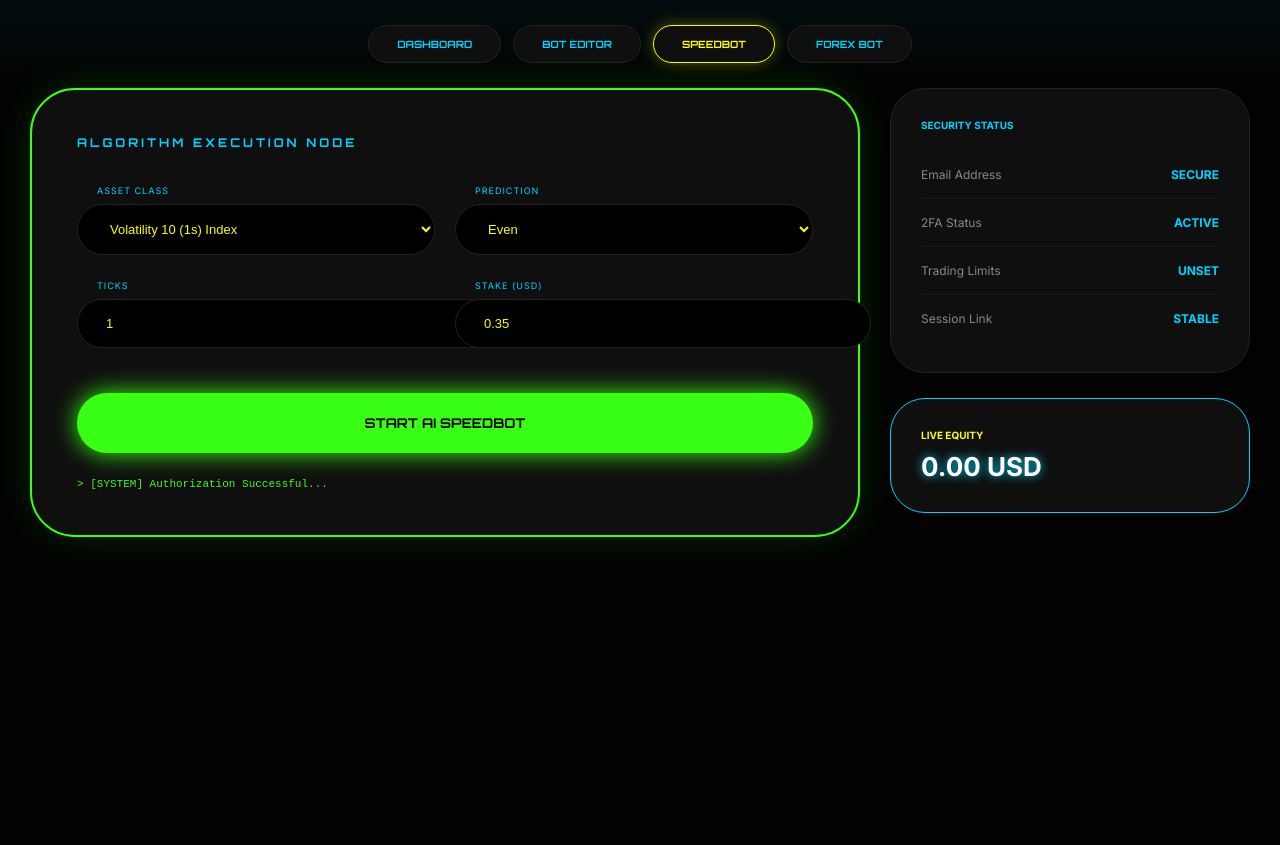
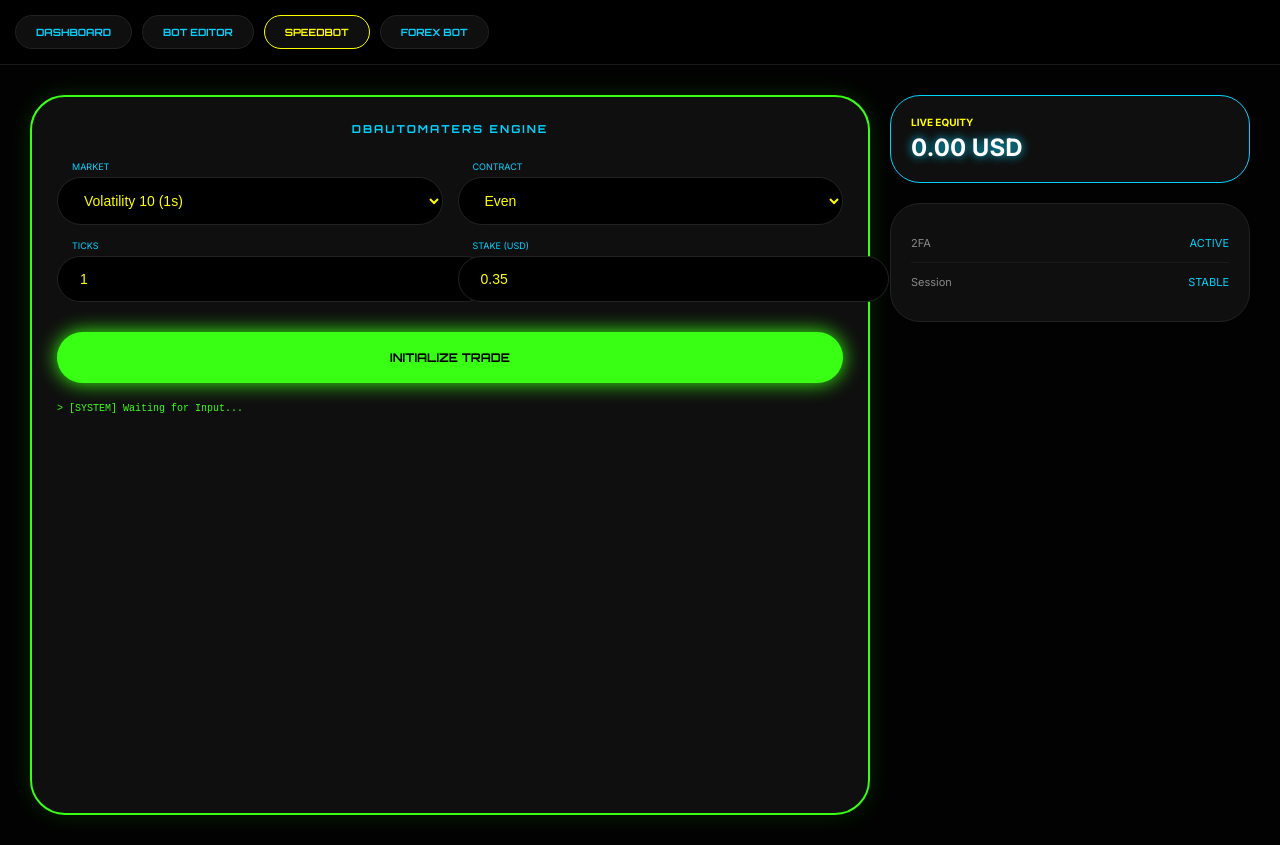
Before and after one commit to mzeemourice-stack/DBAutomaters2, a plain HTML site: page trading.html in a window 1280 px wide. Before the commit the page ends 800 px from the top, so only its background shows below. Drawn offline with Linux system fonts and the light colour scheme.

Commit message:
Update trading.html

```diff
--- a/trading.html
+++ b/trading.html
@@ -2,7 +2,8 @@
 <html lang="en">
 <head>
     <meta charset="UTF-8">
-    <title>DB EA | Professional Dark Terminal</title>
+    <meta name="viewport" content="width=device-width, initial-scale=1.0">
+    <title>DBAutomaters | Terminal</title>
     <link href="https://fonts.googleapis.com/css2?family=Orbitron:wght@700&family=Inter:wght@400;700&display=swap" rel="stylesheet">
     <style>
         :root {
@@ -15,104 +16,104 @@
 
         body {
             margin: 0; background: var(--bg-deep); color: white;
-            font-family: 'Inter', sans-serif; overflow: hidden; height: 100vh;
+            font-family: 'Inter', sans-serif; height: 100vh;
         }
 
-        /* --- TOP PILL NAVIGATION (Matches cf532208) --- */
+        /* --- MOBILE-FRIENDLY NAVIGATION --- */
         .nav-container {
-            display: flex; justify-content: center; gap: 12px; padding: 25px;
-            background: linear-gradient(180deg, rgba(0,210,255,0.05) 0%, transparent 100%);
+            display: flex; overflow-x: auto; gap: 10px; padding: 15px;
+            background: rgba(0,0,0,0.9); border-bottom: 1px solid #1a1a1a;
+            scrollbar-width: none; /* Hide scrollbar for clean look */
         }
         .nav-pill {
-            padding: 12px 28px; border-radius: 50px; background: var(--pill-dark);
+            flex: 0 0 auto; padding: 10px 20px; border-radius: 50px; background: var(--pill-dark);
             color: var(--neon-blue); font-family: 'Orbitron', sans-serif; font-size: 10px;
-            border: 1px solid #222; cursor: pointer; transition: 0.4s; text-transform: uppercase;
+            border: 1px solid #222; cursor: pointer; text-transform: uppercase;
         }
-        .nav-pill:hover, .nav-pill.active {
-            border-color: var(--neon-yellow); color: var(--neon-yellow);
-            box-shadow: 0 0 15px rgba(254, 254, 0, 0.3);
+        .nav-pill.active { border-color: var(--neon-yellow); color: var(--neon-yellow); }
+
+        /* --- RESPONSIVE WORKSPACE --- */
+        .workspace {
+            display: flex; flex-direction: column; gap: 20px; padding: 20px;
+            overflow-y: auto; height: calc(100vh - 80px);
         }
 
-        /* --- WORKSPACE LAYOUT --- */
-        .workspace { display: grid; grid-template-columns: 1fr 360px; gap: 30px; padding: 0 30px 30px; }
+        /* Desktop Layout Override */
+        @media (min-width: 992px) {
+            .workspace { display: grid; grid-template-columns: 1fr 360px; padding: 30px; }
+        }
 
-        /* --- MAIN PILL PANEL (Matches 1db128a7) --- */
+        /* --- THE MAIN PILL TERMINAL --- */
         .main-terminal {
-            background: var(--pill-dark); border-radius: 45px; padding: 45px;
-            border: 2px solid var(--neon-lime); position: relative;
-            box-shadow: 0 0 40px rgba(57, 255, 20, 0.15);
+            background: var(--pill-dark); border-radius: 35px; padding: 25px;
+            border: 2px solid var(--neon-lime); box-shadow: 0 0 25px rgba(57, 255, 20, 0.15);
         }
 
         .terminal-header {
             color: var(--neon-blue); font-family: 'Orbitron', sans-serif;
-            font-size: 12px; letter-spacing: 3px; margin-bottom: 35px;
+            font-size: 11px; letter-spacing: 2px; margin-bottom: 25px; text-align: center;
         }
 
-        /* --- INPUT PILLS (Transition Blue to Yellow) --- */
-        .input-pill-wrapper { margin-bottom: 25px; }
-        label { color: var(--neon-blue); font-size: 9px; margin-left: 20px; margin-bottom: 8px; display: block; letter-spacing: 1px; }
+        /* RESPONSIVE FORM GRID */
+        .form-row { display: grid; grid-template-columns: 1fr; gap: 15px; margin-bottom: 15px; }
+        @media (min-width: 600px) { .form-row { grid-template-columns: 1fr 1fr; } }
+
+        label { color: var(--neon-blue); font-size: 9px; margin-left: 15px; margin-bottom: 5px; display: block; }
 
         select, input {
-            width: 100%; padding: 16px 28px; background: #000; border: 1px solid #222;
-            border-radius: 50px; color: var(--neon-yellow); outline: none; font-size: 13px;
-            transition: 0.3s;
-        }
-        select:focus, input:focus {
-            border-color: var(--neon-yellow);
-            box-shadow: 0 0 15px rgba(254, 254, 0, 0.2);
+            width: 100%; padding: 14px 22px; background: #000; border: 1px solid #222;
+            border-radius: 50px; color: var(--neon-yellow); outline: none; font-size: 14px;
         }
 
-        /* --- ACTION BUTTON --- */
         .btn-execute {
-            width: 100%; padding: 22px; border-radius: 50px; background: var(--neon-lime);
+            width: 100%; padding: 18px; border-radius: 50px; background: var(--neon-lime);
             color: black; font-weight: 900; font-family: 'Orbitron', sans-serif;
-            border: none; cursor: pointer; box-shadow: 0 0 25px var(--neon-lime);
-            margin-top: 20px; transition: 0.3s;
+            border: none; cursor: pointer; box-shadow: 0 0 20px var(--neon-lime);
+            margin-top: 15px; font-size: 12px;
         }
-        .btn-execute:hover { transform: translateY(-3px); filter: brightness(1.2); }
 
-        /* --- SIDEBAR SETTINGS (Matches cf532208) --- */
-        .sidebar { display: flex; flex-direction: column; gap: 25px; }
+        /* --- SIDEBAR COMPONENTS --- */
+        .sidebar { display: flex; flex-direction: column; gap: 20px; }
         .settings-pill-box {
-            background: var(--pill-dark); border-radius: 35px; padding: 30px;
+            background: var(--pill-dark); border-radius: 30px; padding: 20px;
             border: 1px solid #222;
         }
+
+        .balance-display {
+            font-size: 24px; font-weight: 900; color: white;
+            text-shadow: 0 0 10px var(--neon-blue); margin-top: 5px;
+        }
+
         .account-item {
-            display: flex; justify-content: space-between; padding: 16px 0;
-            border-bottom: 1px solid #1a1a1a; color: #888; font-size: 12px; cursor: pointer;
+            display: flex; justify-content: space-between; padding: 12px 0;
+            border-bottom: 1px solid #1a1a1a; color: #888; font-size: 11px;
         }
-        .account-item span { color: var(--neon-blue); font-weight: bold; }
-        .account-item:hover { color: var(--neon-yellow); }
-
-        .balance-glow {
-            font-size: 26px; font-weight: 900; color: white;
-            text-shadow: 0 0 10px var(--neon-blue); margin-top: 10px;
-        }
+        .account-item span { color: var(--neon-blue); }
     </style>
 </head>
 <body>
 
     <nav class="nav-container">
-        <div class="nav-pill" onclick="tab('dash')">Dashboard</div>
-        <div class="nav-pill" onclick="tab('edit')">Bot Editor</div>
-        <div class="nav-pill active" onclick="tab('speed')">Speedbot</div>
-        <div class="nav-pill" onclick="tab('forex')">Forex Bot</div>
+        <div class="nav-pill">Dashboard</div>
+        <div class="nav-pill">Bot Editor</div>
+        <div class="nav-pill active">Speedbot</div>
+        <div class="nav-pill">Forex Bot</div>
     </nav>
 
     <div class="workspace">
         <div class="main-terminal">
-            <div class="terminal-header">ALGORITHM EXECUTION NODE</div>
+            <div class="terminal-header">DBAUTOMATERS ENGINE</div>
 
-            <div style="display: grid; grid-template-columns: 1fr 1fr; gap: 20px;">
-                <div class="input-pill-wrapper">
-                    <label>ASSET CLASS</label>
+            <div class="form-row">
+                <div>
+                    <label>MARKET</label>
                     <select id="market">
-                        <option value="1HZ10V">Volatility 10 (1s) Index</option>
+                        <option value="1HZ10V">Volatility 10 (1s)</option>
                         <option value="R_75">Volatility 75 Index</option>
                     </select>
                 </div>
-                <div class="input-pill-wrapper">
-                    <label>PREDICTION</label>
+                <div>
+                    <label>CONTRACT</label>
                     <select id="contract">
                         <option value="DIGITEVEN">Even</option>
                         <option value="DIGITODD">Odd</option>
@@ -120,33 +121,26 @@
                 </div>
             </div>
 
-            <div style="display: grid; grid-template-columns: 1fr 1fr; gap: 20px;">
-                <div class="input-pill-wrapper">
-                    <label>TICKS</label>
-                    <input type="number" id="ticks" value="1">
-                </div>
-                <div class="input-pill-wrapper">
-                    <label>STAKE (USD)</label>
-                    <input type="number" id="stake" value="0.35">
-                </div>
+            <div class="form-row">
+                <div><label>TICKS</label><input type="number" id="ticks" value="1"></div>
+                <div><label>STAKE (USD)</label><input type="number" id="stake" value="0.35"></div>
             </div>
 
-            <button class="btn-execute" onclick="launchBot()">START AI SPEEDBOT</button>
-            <div id="log" style="color:var(--neon-lime); font-family:monospace; font-size:11px; margin-top:25px;">> [SYSTEM] Authorization Successful...</div>
+            <button class="btn-execute" onclick="launchBot()">INITIALIZE TRADE</button>
+            <div id="log" style="color:var(--neon-lime); font-family:monospace; font-size:10px; margin-top:20px; height: 60px; overflow: hidden;">
+                > [SYSTEM] Waiting for Input...
+            </div>
         </div>
 
         <div class="sidebar">
-            <div class="settings-pill-box">
-                <div style="color: var(--neon-blue); font-size: 10px; font-weight: 900; margin-bottom: 20px;">SECURITY STATUS</div>
-                <div class="account-item">Email Address <span>SECURE</span></div>
-                <div class="account-item">2FA Status <span>ACTIVE</span></div>
-                <div class="account-item">Trading Limits <span>UNSET</span></div>
-                <div class="account-item" style="border:none">Session Link <span>STABLE</span></div>
+            <div class="settings-pill-box" style="border-color: var(--neon-blue);">
+                <div style="color: var(--neon-yellow); font-size: 10px; font-weight: 900;">LIVE EQUITY</div>
+                <div class="balance-display" id="balance">0.00 USD</div>
             </div>
 
-            <div class="settings-pill-box" style="border-color: var(--neon-blue);">
-                <div style="color: var(--neon-yellow); font-size: 10px; font-weight: 900;">LIVE EQUITY</div>
-                <div class="balance-glow" id="balance">0.00 USD</div>
+            <div class="settings-pill-box">
+                <div class="account-item">2FA <span>ACTIVE</span></div>
+                <div class="account-item" style="border:none">Session <span>STABLE</span></div>
             </div>
         </div>
     </div>
@@ -154,7 +148,6 @@
     <script type="module">
         import { initializeApp } from "https://www.gstatic.com/firebasejs/10.0.0/firebase-app.js";
 
-        // YOUR DBAutomaters SDK Integration
         const firebaseConfig = {
             apiKey: "AIzaSyABhnkxmw_S5VamB0wJVRB1MUTOI4_Tc9s",
             authDomain: "dbautomaters.firebaseapp.com",
@@ -165,7 +158,6 @@
         };
         initializeApp(firebaseConfig);
 
-        // DERIV WebSocket Integration
         const TOKEN = 'Kc9DWs8mdnEQRri';
         let ws = new WebSocket('wss://ws.binaryws.com/websockets/v3?app_id=1089');
 
@@ -182,19 +174,14 @@
             ws.send(JSON.stringify({
                 buy: 1, price: parseFloat(stake),
                 parameters: {
-                    amount: parseFloat(stake),
-                    basis: 'stake',
+                    amount: parseFloat(stake), basis: 'stake',
                     contract_type: document.getElementById('contract').value,
-                    currency: 'USD',
-                    duration: parseInt(document.getElementById('ticks').value),
-                    duration_unit: 't',
-                    symbol: document.getElementById('market').value
+                    currency: 'USD', duration: parseInt(document.getElementById('ticks').value),
+                    duration_unit: 't', symbol: document.getElementById('market').value
                 }
             }));
-            document.getElementById('log').innerHTML += "<div>> Trade Injected Successfully...</div>";
+            document.getElementById('log').innerHTML = "> [NODE] Trade Injected...";
         };
-
-        window.tab = (id) => { console.log("Switching to Node: " + id); };
     </script>
 </body>
 </html>
```
